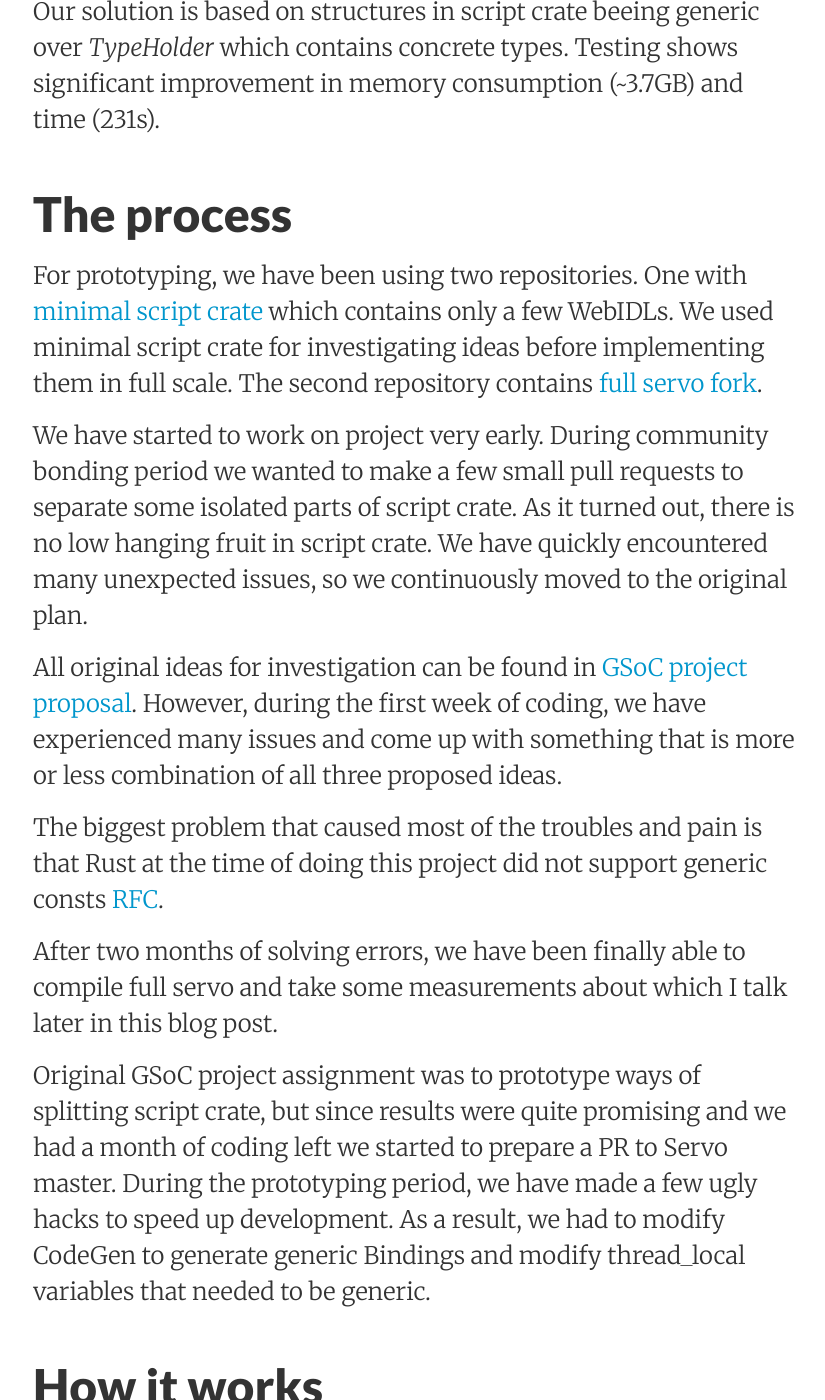
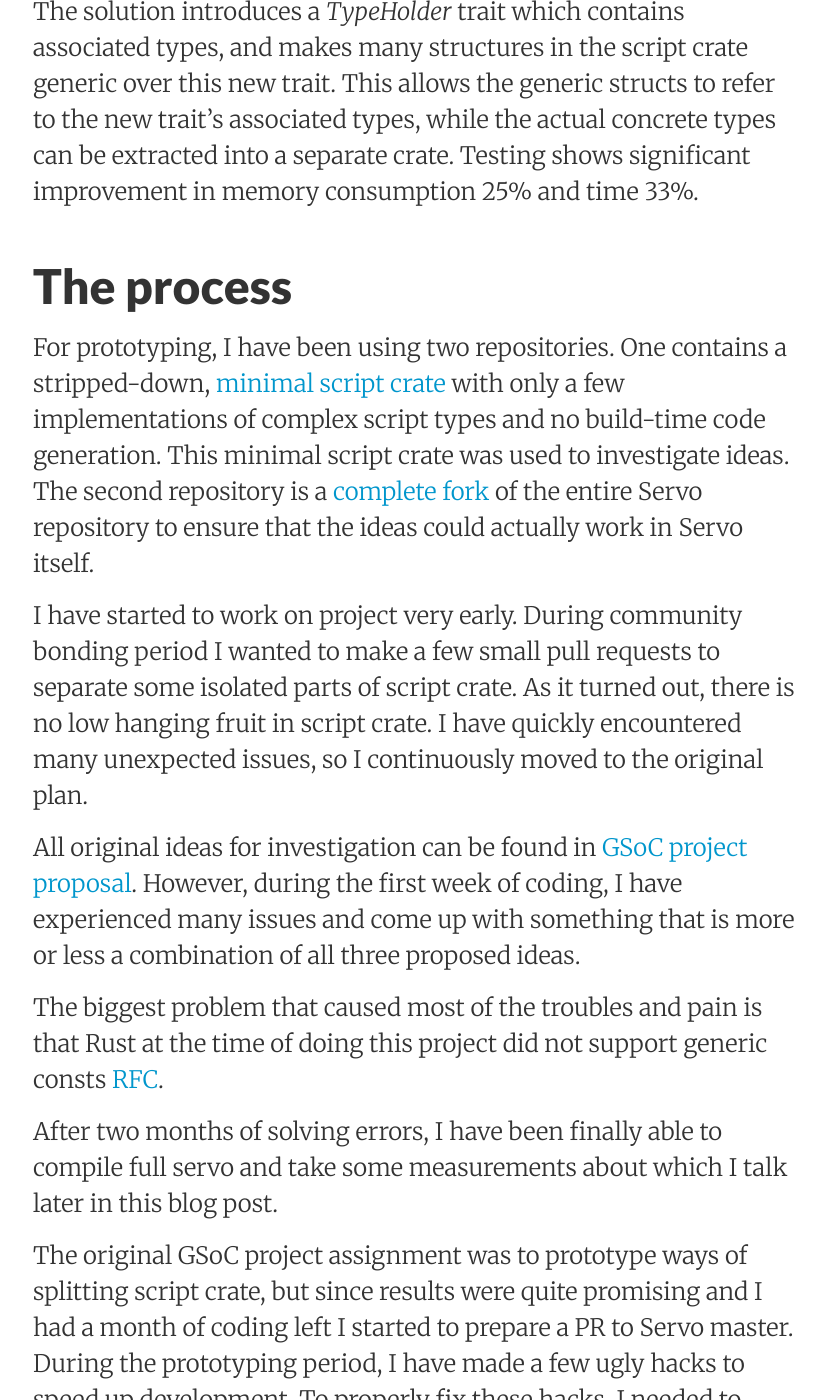
Before and after one commit to servo/blog.servo.org, a Jekyll site: the page built from _posts/2018-08-09-gsoc-generic-servo.md, in a window 1280 px wide and 1400 px high, scrolled down 805 px. Shown: the whole window, without its empty margins (223-1048 px from the left). Built offline with Jekyll 4.4.1, drawn with Linux system fonts in a browser that asks for light colours; our own code applies the rules of GitHub Pages for plain Markdown files; some of the changed text lies outside the part shown.

Commit message:
fixed comments from PR for generic servo post

`````diff
--- a/_posts/2018-08-09-gsoc-generic-servo.md
+++ b/_posts/2018-08-09-gsoc-generic-servo.md
@@ -1,79 +1,86 @@
 ---
  layout:     post
- title:      Split Servo's script crate
+ title:      GSoC wrap-up: Splitting Servo's script crate
  date:       2018-08-09 00:30:00
- summary:    Summary of separation Servo's script crate to smaller crates
+ summary:    A summary of the work to separate one very large crate into smaller ones
  categories:
  ---
 
 ## Introduction
 
-I am Peter Hrvola (retep007) [Twitter](https://twitter.com/retep007) [Github](https://github.com/retep007). During my GSoC project, I have been working on investigating the monolithic nature of Servo's script crate and prototyping separation to smaller crates. Our goal was to improve the use of resources during compilation. Current debug build consumes over 5GB of memory and takes 347s.
+I am Peter Hrvola (retep007) [Twitter](https://twitter.com/retep007) [Github](https://github.com/retep007). During my GSoC project, I have been working on investigating the monolithic nature of Servo's script crate and prototyping separation to smaller crates. My goal was to improve the use of resources during compilation. Current debug build consumes over 5GB of memory and takes 347s.
 
-Our solution is based on structures in script crate beeing generic over *TypeHolder* which contains concrete types. Testing shows significant improvement in memory consumption (~3.7GB) and time (231s).
+The solution introduces a *TypeHolder* trait which contains associated types, and makes many structures in the script crate generic over this new trait. This allows the generic structs to refer to the new trait's associated types, while the actual concrete types can be extracted into a separate crate. Testing shows significant improvement in memory consumption 25% and time 33%.
 
 ## The process
 
- For prototyping, we have been using two repositories. One with [minimal script crate](https://github.com/retep007/servo) which contains only a few WebIDLs. We used minimal script crate for investigating ideas before implementing them in full scale. The second repository contains [full servo fork](https://github.com/retep007/servo_1).
+For prototyping, I have been using two repositories. One contains a stripped-down, [minimal script crate](https://github.com/retep007/servo) with only a few implementations of complex script types and no build-time code generation. This minimal script crate was used to investigate ideas. The second repository is a [complete fork](https://github.com/retep007/servo-1) of the entire Servo repository to ensure that the ideas could actually work in Servo itself.
 
-We have started to work on project very early. During community bonding period we wanted to make a few small pull requests to separate some isolated parts of script crate. As it turned out, there is no low hanging fruit in script crate. We have quickly encountered many unexpected issues, so we continuously moved to the original plan.
+I have started to work on project very early. During community bonding period I wanted to make a few small pull requests to separate some isolated parts of script crate. As it turned out, there is no low hanging fruit in script crate. I have quickly encountered many unexpected issues, so I continuously moved to the original plan.
 
-All original ideas for investigation can be found in [GSoC project proposal](https://storage.googleapis.com/summerofcode-prod.appspot.com/gsoc/core_project/doc/5703489939308544_1521985113_Servo__Prototype_ways_of_splitting_up_the_script_crate.pdf?Expires=1533631036&GoogleAccessId=summerofcode-prod%40appspot.gserviceaccount.com&Signature=YqnoZPNmnUH0nJypUnCWLD50wFqU8%2FnZOVO8ImlKmQY3RQM5d85Q5WFdOqABIUQIrhUTqo2clrVJcdG%2FFgZmSXC20ErWY4PV6FWSGwhuK3WgHBRAfjPn2iz4hdhwitnQdMCBpaL9bZRvvUJa%2BEZU1CxLLC8pwK6c8yF18YJKHddxuos7ackjhG7vLSuIvVvxfn419g3%2BEsfQPEpVOZbFugbXgGg2FBH7n7ZUeCj%2BTpEZrhnow7W%2Biu3pGinj536nA%2BqccssL5%2FdVyGHHsbEFXBoek%2B5IoyEqXA92Gh8ydp%2Fba%2Btv4CbxbRyzkasIrP2eemooyvv334WC7TOBetyUBw%3D%3D). However, during the first week of coding, we have experienced many issues and come up with something that is more or less combination of all three proposed ideas.
+All original ideas for investigation can be found in [GSoC project proposal](https://docs.google.com/document/d/1uZDmzuQZM4dTklR3ksrAnMgCWCkfJjtRl-rbQ7-54Gc/edit?usp=sharing). However, during the first week of coding, I have experienced many issues and come up with something that is more or less a combination of all three proposed ideas.
 
 The biggest problem that caused most of the troubles and pain is that Rust at the time of doing this project did not support generic consts [RFC](https://github.com/rust-lang/rust/issues/44580).
 
-After two months of solving errors, we have been finally able to compile full servo and take some measurements about which I talk later in this blog post.
+After two months of solving errors, I have been finally able to compile full servo and take some measurements about which I talk later in this blog post.
 
-Original GSoC project assignment was to prototype ways of splitting script crate, but since results were quite promising and we had a month of coding left we started to prepare a PR to Servo master. During the prototyping period, we have made a few ugly hacks to speed up development. As a result, we had to modify CodeGen to generate generic Bindings and modify thread_local variables that needed to be generic.
+The original GSoC project assignment was to prototype ways of splitting script crate, but since results were quite promising and I had a month of coding left I started to prepare a PR to Servo master. During the prototyping period, I have made a few ugly hacks to speed up development. To properly fix these hacks, I needed to modify the [build-time code generation](https://github.com/servo/servo/pull/21371/files#diff-60d01595cff328c165842fea9e4ccbc2) to generate generic code that used the TypeHolder trait, as well as find replacements for [thread local variables](https://github.com/servo/servo/pull/21371/files#diff-6c9eb9831bece73e53b647b302e4f9b8) that needed to store generic values.
 
 ## How it works
 
-The final idea of separation is based on using the *TypeHolderTrait*. TypeHolderTrait is a trait with type parameters for every WebIDL interface that we want to move outside of the script crate. *TypeHolderTrait* itself is defined in script crate with all type parameter traits. However, it is implemented outside of the script crate so it can provide concrete types. TypeHolder enables us to use constructs like static methods in script crate. Later, we use TypeHolder as type parameter for structs and methods that require access to external types. *TypeHolderTrait* might look like:
+The final idea of separation is based on using the [TypeHolderTrait](https://github.com/servo/servo/pull/21371/files#diff-12c9bc2e114f0cc3677b5a3b11349eaf). TypeHolderTrait is a trait with type parameters for every WebIDL interface that we want to extract from the script crate. *TypeHolderTrait* itself is defined in script crate with all type parameter traits. However, it is [implemented](https://github.com/servo/servo/pull/21371/files#diff-3092ed761ed8d9f72f5f0298b15b77d8R142) outside of the script crate so it can provide concrete types. TypeHolder enables us to use constructs like static methods in script crate. Later, we use TypeHolder as type parameter for structs and methods that require access to external types. Let's have origial dom struct like DOMParser:
+```rust
+struct DOMParser {
+    fn new_inherited(window: &Window) -> DOMParser {}
+
+    fn new(window: &Window) -> DomRoot<DOMParser> {}
+
+    pub fn Constructor(window: &Window) -> Fallible<DomRoot<DOMParser>> {}
+}
+```
+
+This struct definition is removed from *script* crate. The DOMParserTrait with public methods is created and added as associated type to *TypeHolderTrait* which can than be used in place of original DOMParser type.
 
 ```rust
 trait TypeHolderTrait {
     type DomParser: DomParserTrait<Self>
 }
 
-```
 
-````rust
-trait DOMParserTrait<TH: TypeHolderTrait>: MutDomObject + IDLInterface + MallocSizeOf + JSTraceable + DOMParserMethods<TH> {
+trait DOMParserTrait<TH: TypeHolderTrait>: DOMParserMethods<TH> {
     fn Constructor(window: &Window<TH>) -> Fallible<DomRoot<TH::DOMParser>>;
 }
 
 ````
 
-IDLTraits usually have only a few functions.
-
 ## Effects on Servo
 
-Modifications in final PR should have only minimal effects on Servo speed. However, the codebase has undergone big surgery 🏥. With about 12000 modified line. The most intrusive change is to use TypeHolder where it is required. It turns out that TypeHolder is needed in a lot of places. Leading cause of such a large number of changes is mainly *GlobalScope* which is used all around the codebase and needs to be generic.
+Modifications in final PR should have only minimal effects on Servo speed. However, the codebase has undergone big surgery: over 12000 modified lines 🏥! The most intrusive change is to use TypeHolder where it is required. It turns out that TypeHolder is needed in a lot of places. Leading cause of such a large number of changes is mainly *GlobalScope* which is used all around the codebase and needs to be generic.
 
-Due to lack of Rust support for generic static variables at many places we had to modify the code to use initialization methods to fill static variables. For example, in Bindings, we have added an *InitTypeHolded* function which replaces the content of mutable static variables with appropriate function calls. This pattern was used with the *build.rs* script and also thread locals.
+Due to lack of Rust support for generic static variables at many places I had to modify the code to use initialization methods to fill static variables early during program initialization. For example, in Bindings, I have added an *InitTypeHolded* function which replaces the content of mutable static variables with appropriate function calls.
 
 ## Speeeeed 🚀
 
-I have done testing on MacBook Pro 2015, High Sierra, 2,7 GHz i5 dual core, 16 GB RAM using `/usr/bin/time`, which shows maximal memory usage during compilation.
+I have done testing on MacBook Pro 2015, High Sierra, 2,7 GHz i5 dual core, 16 GB RAM using `/usr/bin/time cargo build`, which shows maximal memory usage during compilation. Results may vary depending on build machine.
 
 Resources were measured in this way:
 
 1. compile full servo
-2. modify Attr.rs file and ServoParser.rs file (after separation they are in different crates)
+2. modify Attr.rs file and ServoParser.rs files so I force recompilatiion of crates. After separation Attr.rs and ServoParser.rs are in different crates.
 3. measure resources used to build a full servo
 
-|           | Generic Servo | Servo without modification |
+|           | Servo with multiple script crates | Servo with one script crate |
 | --------- | ------------- | -------------------------- |
 | RAM       | 3.74GB        | 5.1GB                      |
 | Real time | 231s          | 347s                       |
 
-As we can see in the table above, resource usage during compilation has drastically changed. The main reason is that because of a large number of generic structures which postpone parts of compilation to later monomorphization. In future, actual separation of dom structs to upstream crates will lower this number even more. In the current version, only six dom_structs were moved outside the script crate.
+As we can see in the table above, resource usage during compilation has drastically changed. The main reason is that because of a large number of generic structures which postpone parts of compilation to later monomorphization. In future, actual separation of dom structs to upstream crates will lower this number even more. In the current version, only six dom structs were moved outside the script crate.
 
 ## Future work
 
 At the time of writing this post, there is still continuous work on modifying generic Servo before creating a PR.
 
-Thinks left to be done:
+Things left to be done:
 
 1. Fix tests
 2. Performance optimization
@@ -82,11 +89,11 @@
 ## Important links
 
 - [Pull request to Servo](https://github.com/servo/servo/pull/21371)
-- [GSoC project](https://summerofcode.withgoogle.com/serve/5065009403527168/)
+- [GSoC project proposal](https://docs.google.com/document/d/1uZDmzuQZM4dTklR3ksrAnMgCWCkfJjtRl-rbQ7-54Gc/edit?usp=sharing))
 - [Document with TypeHolder idea](https://paper.dropbox.com/doc/Script-Trait-types--AJwd82loCgoigvnx2NGK7G1mAQ-BKKNiTpqoTSvd502snFlu)
 
 ## Conclusion
 
-Working on a project for two months without successful compilation and having compiler yelling that you have made 34174 mistakes is a bit scary. However, they say that the more mistakes you make, the more you learn. I guess I have made a lot of mistakes and I have learned a ton as we have constantly been pushing the Rust-lang to its limits in large Servo codebase. All in all, this was an awesome project, and I enjoyed it very much.
+Working on a project for two months without successful compilation and having compiler yelling that you have made 34174 mistakes is a bit scary. However, they say that the more mistakes you make, the more you learn. I guess I have made a lot of mistakes and I have learned a ton as I have constantly been pushing the Rust-lang to its limits in large Servo codebase. All in all, this was an awesome project, and I enjoyed it very much.
 
 I would like to thank my mentor [Josh Bowman-Matthews (jdm)](https://twitter.com/lastontheboat) for this opportunity. It was such a pleasure to work with him.
`````
